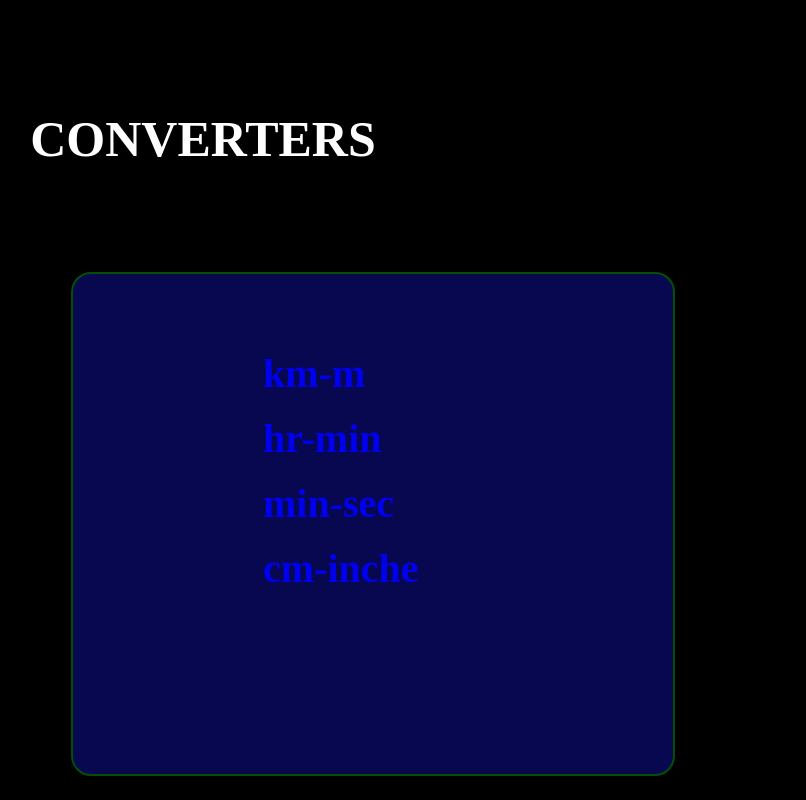
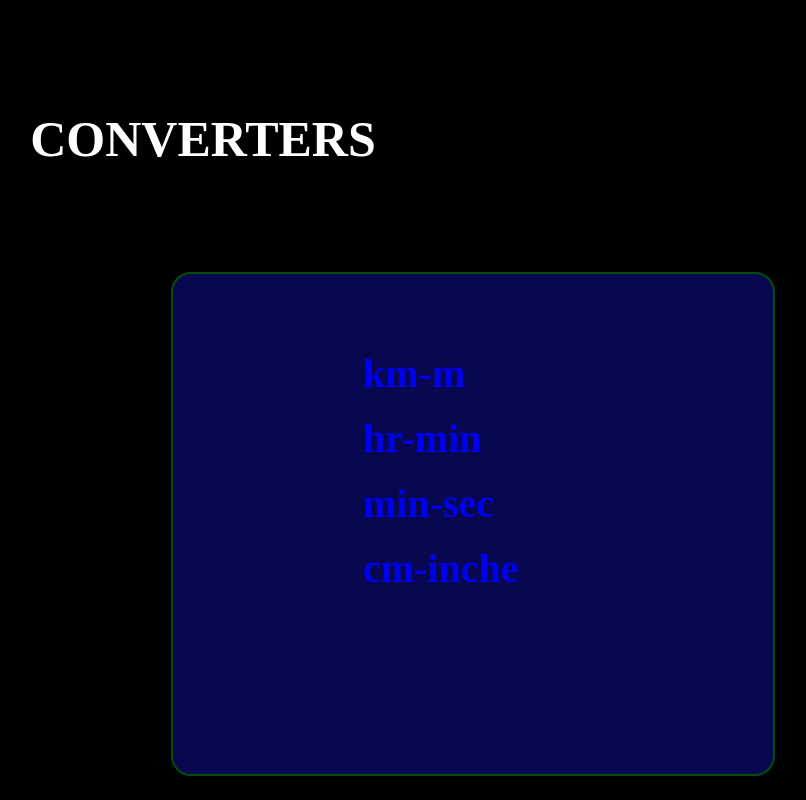
Before and after one commit to 7604928761/converter, a plain HTML site: page index.html in a window 1280 px wide. Shown: the whole page, without its empty margins (437-1243 px from the left). Drawn offline with Linux system fonts and the light colour scheme.

Commit message:
Update js1.css

```diff
--- a/js1.css
+++ b/js1.css
@@ -4,7 +4,7 @@
 border: 2px solid rgb(4, 79, 4);
 background-color: rgb(8, 8, 80);
 border-radius: 20px;
-margin-left:500px;
+margin-left:600px;
 }
 body{
     background-color:black;
```
